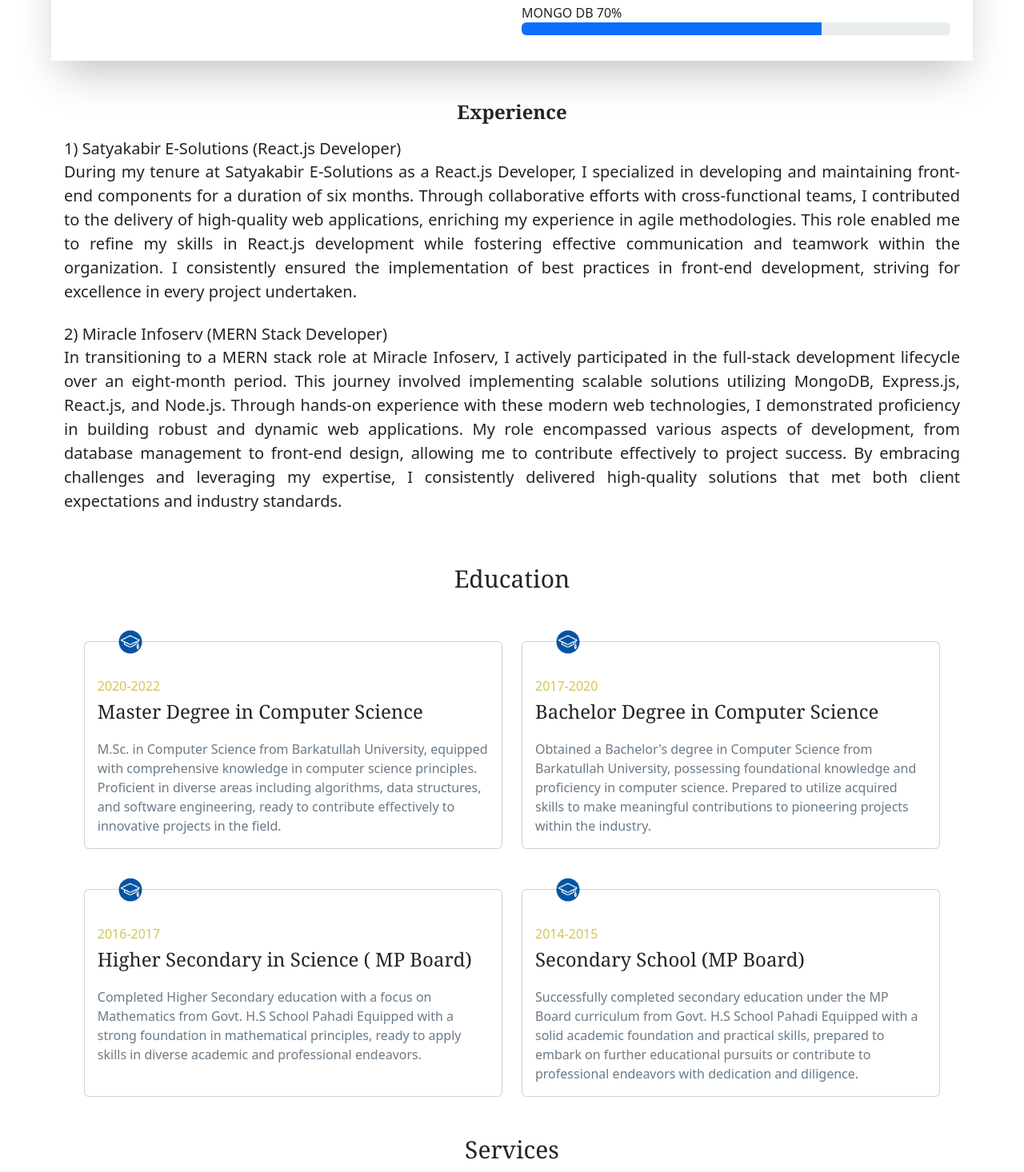
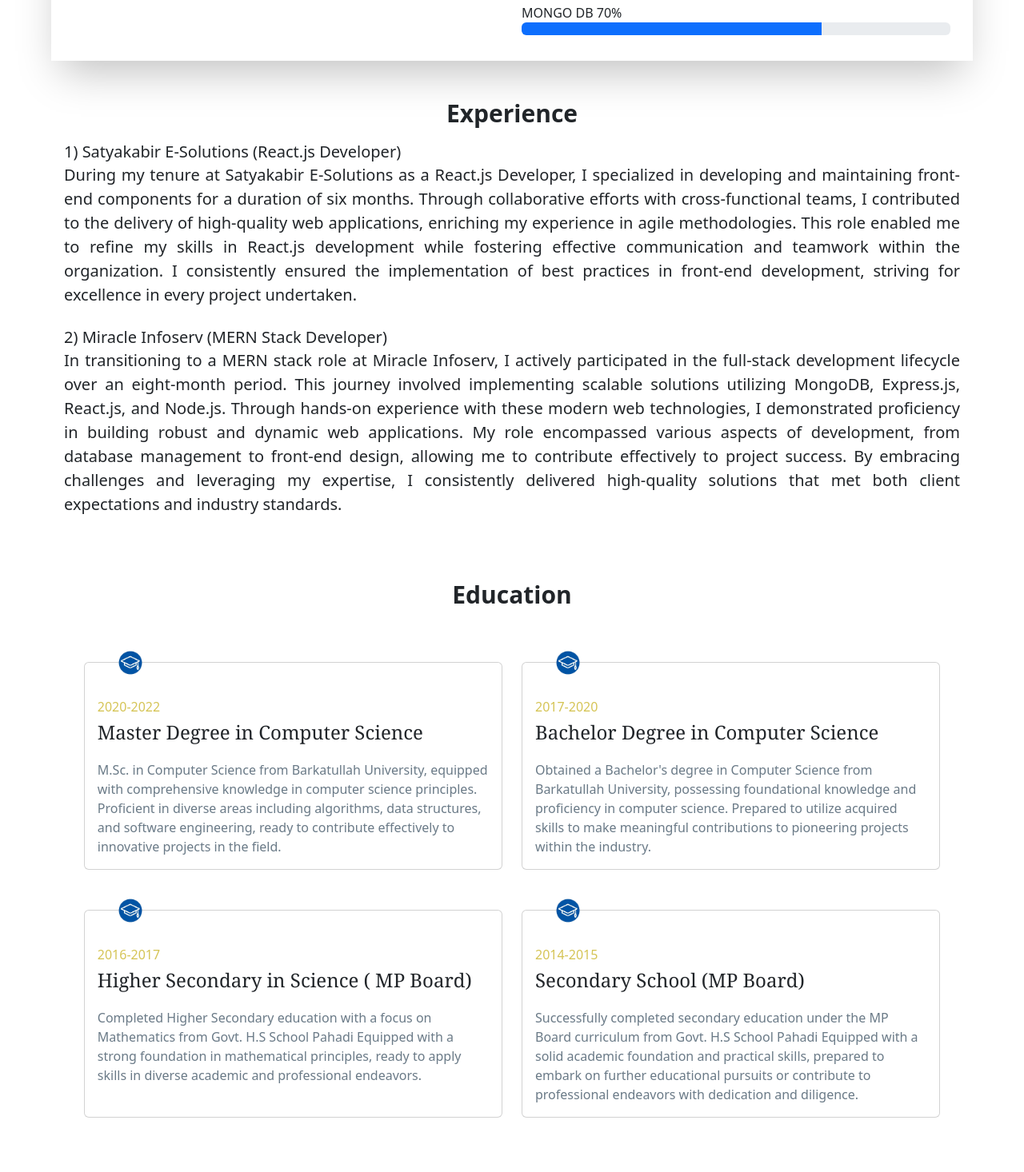
Before and after one commit to SinghLokesh02/portfolio, a React (Create React App) app: page / in a window 1280 px wide. Shown: the part 540-2006 px from the top of the page at 80% size. Built offline with nearby package versions, Linux system fonts and the light colour scheme.

Commit message:
Make all heading with same styling

```diff
--- a/src/components/Education.js
+++ b/src/components/Education.js
@@ -4,12 +4,9 @@ const Education = () => {
   return (
     <div className="my-5 md:w-[90%] m-auto w-full ">
       <div id="education" className="section-counter paralax-mf bg-image">
-        <h3
-          className="title-a text-center text-3xl font-serif"
-          style={{ margin: 10 }}
-        >
-          Education
-        </h3>
+      <h5 className="title-left text-3xl font-bold p-3 text-center">
+            Education
+          </h5>
         <div className="row" style={{ width: "95%", margin: "auto" }}>
           <div className="col-sm-6" style={{ marginTop: 50 }}>
             <div className="card h-100">
--- a/src/components/Experience.js
+++ b/src/components/Experience.js
@@ -4,9 +4,9 @@ const Experience = () => {
   return (
     <div className="w-[90%] m-auto my-3 p-3" id="experience">
       <div className="heading">
-        <h1 className="text-2xl font-bold font-serif text-center my-3">
-          Experience
-        </h1>
+      <h5 className="title-left text-3xl font-bold p-3 text-center">
+            Experience
+          </h5>
       </div>
       <h3 className="font-medium text-xl">
         1) Satyakabir E-Solutions (React.js Developer){" "}
--- a/src/components/Project.js
+++ b/src/components/Project.js
@@ -14,9 +14,9 @@ const Project = () => {
   return (
     <div className="my-5" id="project">
       <div className="heading">
-        <h1 className="text-center text-3xl font-serif" style={{ margin: 10 }}>
-          Projects
-        </h1>
+      <h5 className="title-left text-3xl font-bold p-3 text-center">
+            Projects
+          </h5>
       </div>
 
       {/* Project Cards */}
--- a/src/components/Service.js
+++ b/src/components/Service.js
@@ -32,9 +32,9 @@ const Service = () => {
   return (
     <div className="my-5" id="services">
       <div className="heading">
-        <h1 className="text-center text-3xl font-serif" style={{ margin: 10 }}>
-          Services
-        </h1>
+      <h5 className="title-left text-3xl font-bold p-3 text-center">
+            Services
+          </h5>
       </div>
 
       <div className="content flex flex-wrap gap-5 justify-center p-3 md:p-0">
```
